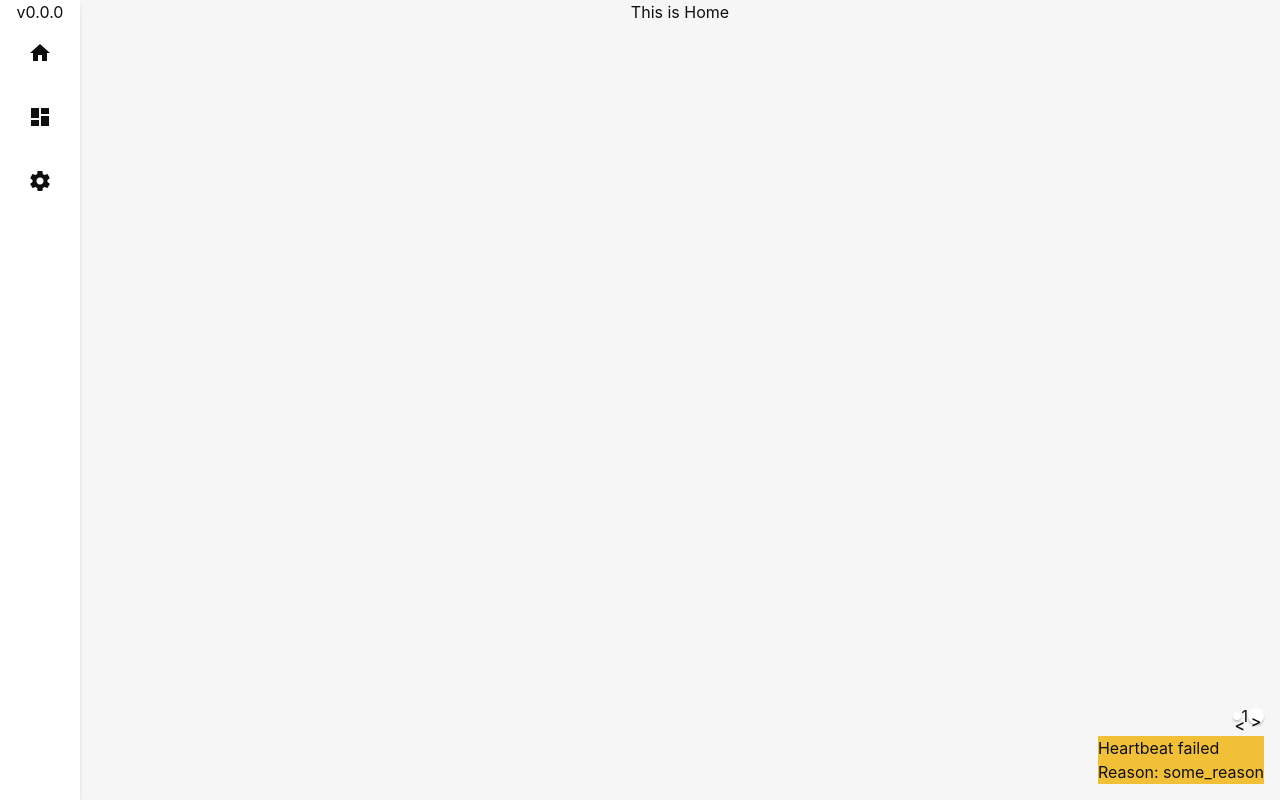
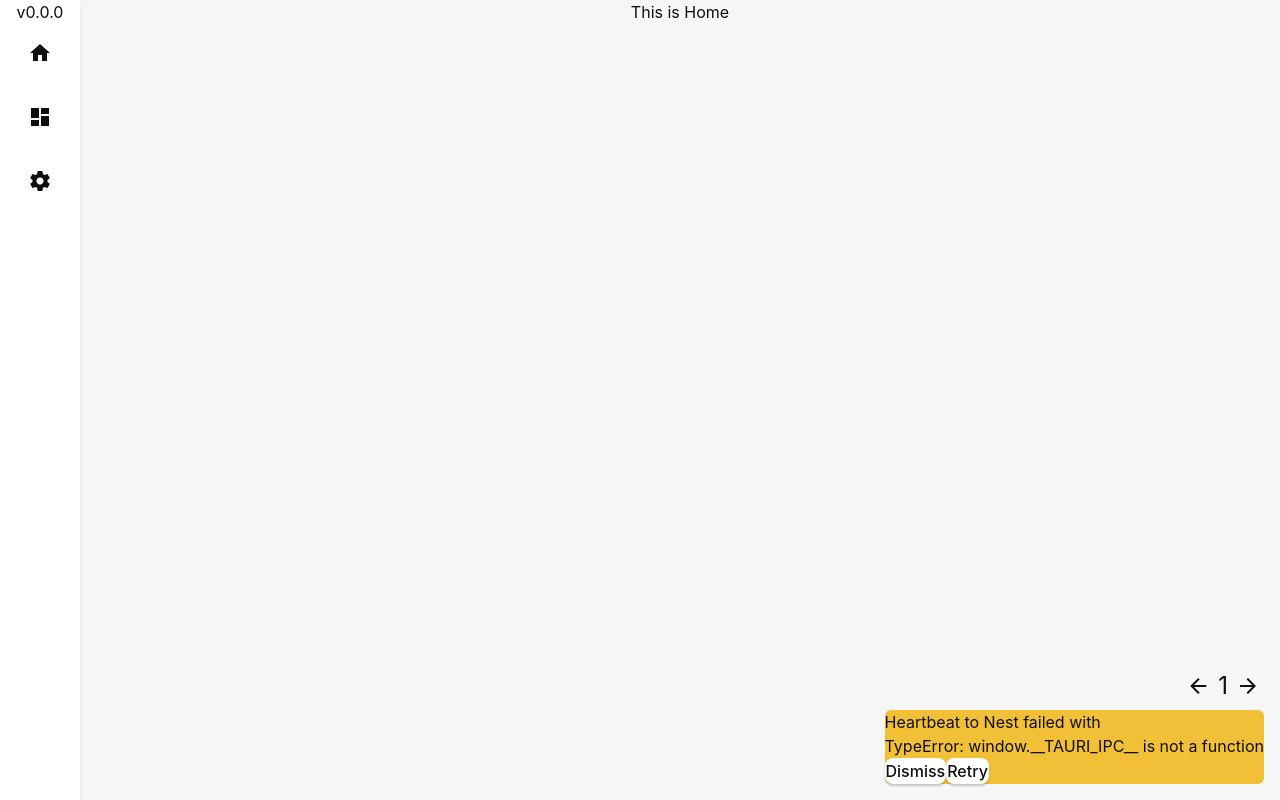
Before and after one commit to Owlput/OwlPort-Desktop, a Vue app: page /overview in a window 1280 px wide. Built offline with nearby package versions, Linux system fonts and the light colour scheme.

Commit message:
implement pop-ups

```diff
--- a/src/App.vue
+++ b/src/App.vue
@@ -6,7 +6,7 @@ import Loopings from "./loopings/Loopings.vue";
 
 <template>
   <div class="main-grid h-[100vh]">
-  <SideNav :showDesp="navShowDesp"></SideNav>
+  <SideNav></SideNav>
   <div>
   <RouterView></RouterView></div>
 </div>
--- a/src/components/PopUpHandler.vue
+++ b/src/components/PopUpHandler.vue
@@ -1,83 +1,118 @@
 <script setup>
-import { onMounted, onUnmounted, ref, shallowRef } from "vue";
-import FailedHeartbeat from "./Popups/FailedHeartbeat.vue";
+import { onMounted, onUnmounted, ref, computed } from "vue";
 
-const popups = ref([
-  { component: shallowRef(FailedHeartbeat), props: { reason: "some_reason" } },
+const popups = ref(new Map());
+let current = ref(0);
+const currentPopup = computed(() => {
+  let pos = 0;
+  if (popups.value.size == 0) return null;
+  for (let [key, val] of popups.value) {
+    if (pos == current.value) return val;
+    pos += 1;
+  }
+});
+const createPopup = (ev) => {
+  /*
+  A valid popup should have the following structure:
   {
-    component: shallowRef(FailedHeartbeat),
-    props: { reason: "another_reason" },
-  },
-]);
-let currentPopups = ref(0);
-const createPopup = (ev) => {
-  if (!window.sessionStorage.getItem(ev.detail.typeHandler)) {
-    if (ev.detail.timeout)
-      setTimeout(ev.detail.timeout, () => {
-        if (currentPopups.value + 1 == popups.value.length) currentPopups -= 1;
-        popups.value.splice(popups.value.length - 1, 1);
-      });
-    // popups.value.push({
-
-    // })
+    handlerType:"type",
+    stamp:`something unique`,
+    timeout:`when to remove the popup in miliseconds`,
+    popup:{
+      component:`component for the popup`,
+      props:`props for the component`,
+    },
+  }
+*/
+  if (!window.sessionStorage.getItem(ev.detail.handlerType)) {
+    if (ev.detail.timeout) {
+      setTimeout(() => {
+        deletePopup(ev);
+      }, ev.detail.timeout);
+    }
+    popups.value.set(ev.detail.stamp, ev.detail.popup);
   }
 };
+const deletePopup = (ev) => {
+  if (current.value + 1 == popups.value.size) current.value -= 1;
+  popups.value.delete(ev.detail.stamp);
+};
 const disablePopup = (ev) => {
-  window.sessionStorage.setItem(ev.detail.typeHandler, "disabled");
+  window.sessionStorage.setItem(ev.detail.handlerType, "disabled");
 };
 const enablePopup = (ev) => {
-  window.sessionStorage.removeItem(ev.detail.typeHandler);
+  window.sessionStorage.removeItem(ev.detail.handlerType);
 };
 
 onMounted(() => {
-  addEventListener("createPopup", () => {});
+  addEventListener("createPopup", createPopup);
+  addEventListener("deletePopup", deletePopup);
   addEventListener("disablePopup", disablePopup);
   addEventListener("enablePopup", enablePopup);
+  setInterval(() => {
+    console.log(current.value);
+  }, 1000);
 });
 onUnmounted(() => {
   removeEventListener("createPopup", createPopup);
+  removeEventListener("deletePopup", deletePopup);
   removeEventListener("disablePopup", disablePopup);
   removeEventListener("enablePopup", enablePopup);
 });
 </script>
 <template>
   <div
-    v-if="popups.length != 0"
-    class="w-fit h-fit fixed right-0 bottom-0 mr-4 mb-4"
+    v-if="currentPopup?.props"
+    class="w-fit h-fit fixed right-0 bottom-0 mr-4 mb-4 flex flex-col"
   >
     <div
-      v-if="popups.length > 1"
-      class="flex flex-row items-center absolute"
-      style="top: -2rem; right: 0px"
+      v-if="popups.size > 1"
+      class="flex flex-row items-center self-end mb-2"
     >
       <button
-        class="w-2 h-2"
+        class="popBtn"
         @click="
           () => {
-            if (currentPopups > 0) currentPopups -= 1;
+            if (current > 0) current -= 1;
           }
         "
       >
-        <p class="text-center mb-0">&lt;</p>
+        <span class="material-icons m-auto pop-select">arrow_back</span>
       </button>
-      <p class="m-0">{{ currentPopups + 1 }}</p>
+      <p class="md:text-2xl my-auto mx-1">{{ current + 1 }}</p>
       <button
-        class="w-4 h-4"
+        class="popBtn"
         @click="
           () => {
-            if (currentPopups + 1 < popups.length) currentPopups += 1;
+            if (current + 1 < popups.size) current += 1;
           }
         "
       >
-      <p>
-        &gt;</p>
+        <span class="material-icons m-auto pop-select">arrow_forward</span>
       </button>
     </div>
     <KeepAlive>
       <component
-        :is="popups[currentPopups].component"
-        v-bind="popups[currentPopups].props"
+        :is="currentPopup.component"
+        v-bind="currentPopup.props"
       ></component>
     </KeepAlive>
   </div>
 </template>
+<style scoped>
+.popBtn {
+  min-width: 2rem;
+  max-width: 3rem;
+  min-height: 2rem;
+  max-height: 3rem;
+  display: flex;
+  flex-direction: row;
+  align-items: center;
+  border: none;
+  box-shadow: none;
+  background-color: rgba(255, 255, 255, 0);
+}
+.pop-select:hover {
+  color: #fb8c00;
+}
+</style>
--- a/src/components/Popups/FailedHeartbeat.vue
+++ b/src/components/Popups/FailedHeartbeat.vue
@@ -1,11 +1,28 @@
 <script setup>
-const props = defineProps(["reason"]);
+const props = defineProps({
+  reason:{
+    type:String,
+    required:true,
+  },
+  dismiss:{
+    type:Function,
+    required:true,
+  },
+  retry:{
+    type:Function,
+    required:true,
+  }
+});
 </script>
 
 <template>
-  <div class="bg-[#F2C037]">
-    <p>Heartbeat failed</p>
-    <p>Reason: {{ props.reason }}</p>
+  <div class="bg-[#F2C037] rounded-md">
+    <p>Heartbeat to Nest failed with</p>
+    <p>{{ reason }}</p>
+    <div>
+      <button @click="props.dismiss">Dismiss</button>
+      <button @click="props.retry">Retry</button>
+    </div>
   </div>
 </template>
 
--- a/src/loopings/HeartBeat.vue
+++ b/src/loopings/HeartBeat.vue
@@ -1,11 +1,12 @@
 <script setup>
 import { invoke } from "@tauri-apps/api/tauri";
-import { onMounted, onUnmounted, ref } from "vue";
+import { onMounted, onUnmounted, ref, shallowRef } from "vue";
+import FailedHeartbeat from "../components/Popups/FailedHeartbeat.vue";
 
 const intervals = ref([]);
 onMounted(() => {
   hb();
-  let hbHandle = setInterval(hb, 30000);
+  let hbHandle = setInterval(hb, 1000);
   intervals.value.push(hbHandle);
 });
 onUnmounted(() => {
@@ -27,32 +28,28 @@ function hb() {
       );
     })
     .catch((e) => {
+      let stamp = Date.now()
       dispatchEvent(
         new CustomEvent("createPopup", {
           detail: {
-            type: "warning",
             handlerType: "hb-fail",
-            message: `Cannot send heartbeat to nest:${e}`,
             timeout:5000,
-            actions: [
-              {
-                label: "Dismiss",
-                handler: () =>{
+            stamp,
+            popup:
+            {
+            component:shallowRef(FailedHeartbeat),
+            props:{
+              reason:e,
+              dismiss:() =>{
                   console.warn(
                     "You've disabled pop-ups for failing heartbeat. You may not receive further notifications when situation changes."
                   );
                   dispatchEvent(
-                    new CustomEvent("disablePopup", {
-                      detail: { handlerType: "hb-fail" },
-                    })
-                  );
+                    new CustomEvent("disablePopup", {detail: { handlerType: "hb-fail" },}));
+                  dispatchEvent(new CustomEvent("deletePopup",{detail:{stamp}}))
                 },
-              },
-              {
-                label: "Retry",
-                handler: reconnect,
-              },
-            ],
+              retry:()=>{reconnect();dispatchEvent(new CustomEvent("deletePopup",{detail:{stamp}}))}
+            }}
           },
         })
       );
--- /dev/null
+++ b/src/scripts/cyrb53.js
@@ -0,0 +1,14 @@
+export const cyrb53 = (str, seed = 0) => {
+    let h1 = 0xdeadbeef ^ seed,
+      h2 = 0x41c6ce57 ^ seed;
+    for (let i = 0, ch; i < str.length; i++) {
+      ch = str.charCodeAt(i);
+      h1 = Math.imul(h1 ^ ch, 2654435761);
+      h2 = Math.imul(h2 ^ ch, 1597334677);
+    }
+
+    h1 = Math.imul(h1 ^ (h1 >>> 16), 2246822507) ^ Math.imul(h2 ^ (h2 >>> 13), 3266489909);
+    h2 = Math.imul(h2 ^ (h2 >>> 16), 2246822507) ^ Math.imul(h1 ^ (h1 >>> 13), 3266489909);
+
+    return 4294967296 * (2097151 & h2) + (h1 >>> 0);
+  }; // https://stackoverflow.com/questions/7616461/generate-a-hash-from-string-in-javascript
```
